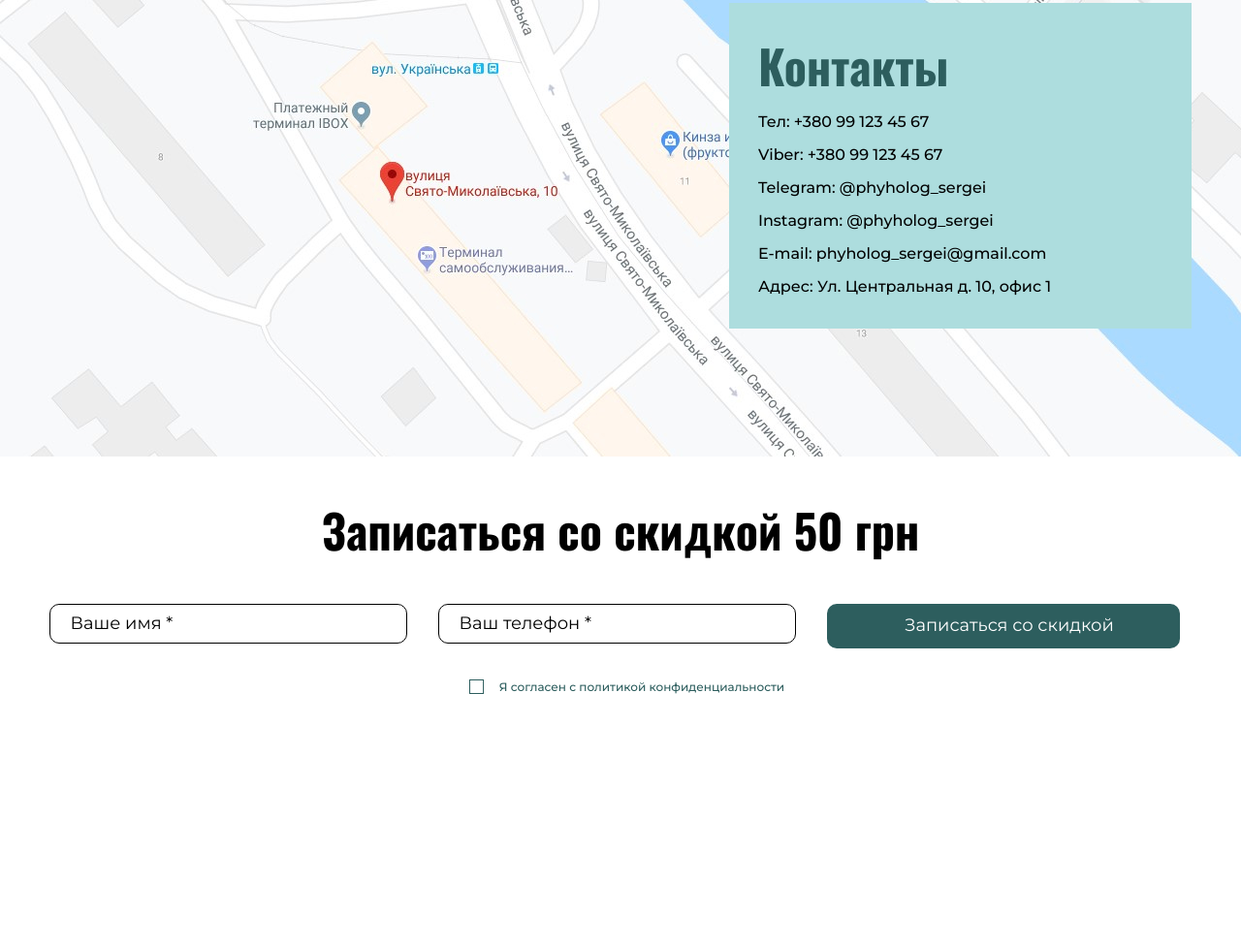
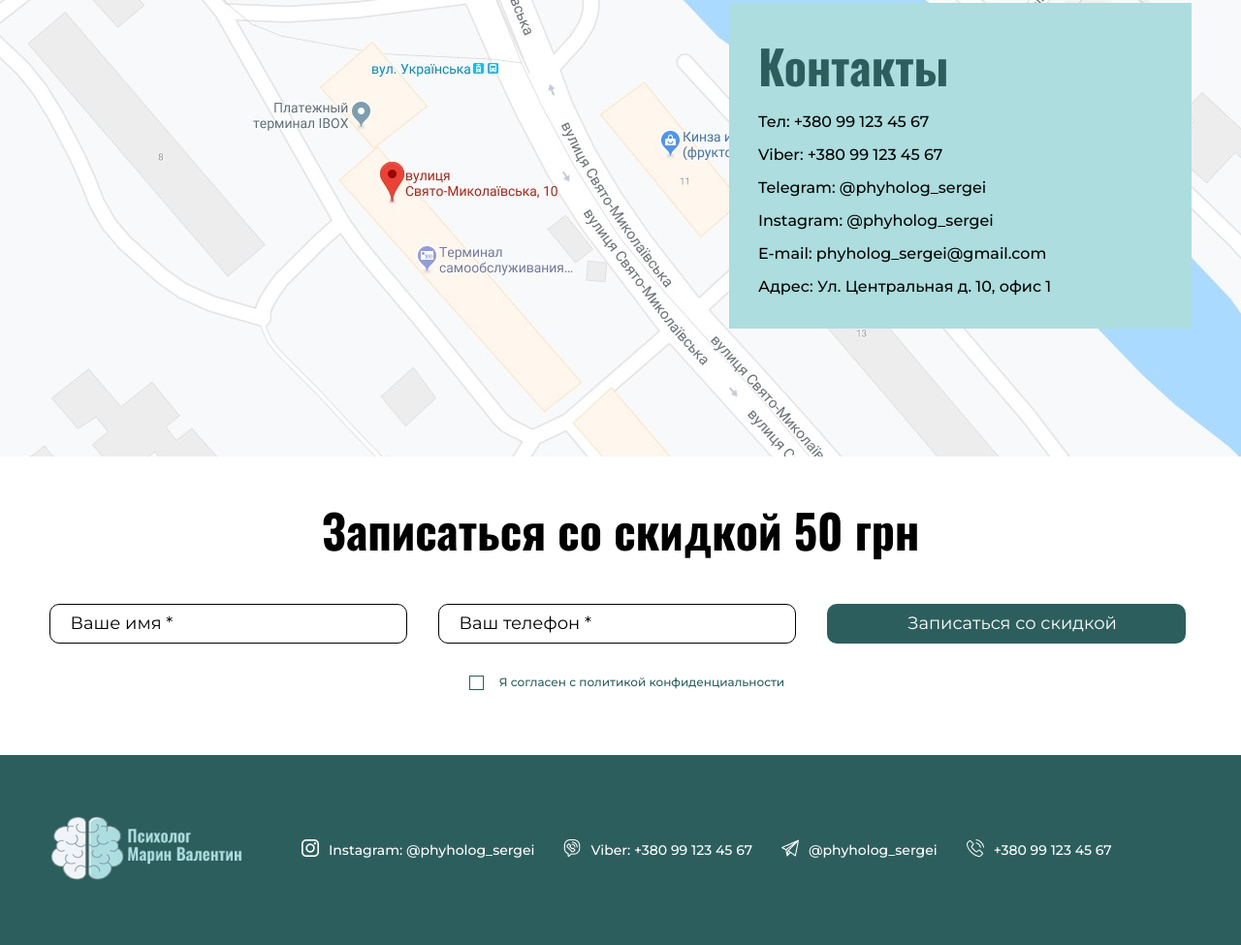
Before and after one commit to vladchukavov/marin-site, a plain HTML site: page index.html in a window 1280 px wide. Shown: the part 4123-5098 px from the top of the page at 97% size. Before the commit the page ends 4907 px from the top, so only its background shows below. Drawn offline with Linux system fonts and the light colour scheme.

Commit message:
finished desktop version

```diff
--- a/index.html
+++ b/index.html
@@ -241,7 +241,7 @@
     <section class="contacts center">
         <article class="contacts__container">
             <h2 class="contacts__title">Контакты</h2>
-            <a class="contacts__link" target="_blank" href="tel:380991234567">Тел: +380 99 123 45 67</a>
+            <a class="contacts__link" target="_blank" href="tel:+380991234567">Тел: +380 99 123 45 67</a>
             <a class="contacts__link" target="_blank" href="viber://chat?number=+380991234567">Viber: +380 99 123 45 67</a>
             <a class="contacts__link" target="_blank" href="https://telegram.me/@phyholog_sergei">Telegram: @phyholog_sergei</a>
             <a class="contacts__link" target="_blank" href="https://www.instagram.com/phyholog_sergei/">Instagram: @phyholog_sergei</a>
@@ -271,6 +271,33 @@
             </label>
         </form>
     </section>
+    <nav class="center underfooter">
+        <a href="#" class="logo">
+            <img src="img/logo.png" alt="logo">
+        </a>
+        <ul class="underfooter__list">
+            <li class="underfooter__list">
+                <a class="underfooter__img" href="#"><img src="img/instagram-logo.png" alt="instagram"></a>
+                <a class="underfooter__link" target="_blank" href="https://www.instagram.com/phyholog_sergei/">
+                    Instagram: @phyholog_sergei</a>
+            </li>
+            <li class="underfooter__list">
+                <a class="underfooter__img" href="#"><img src="img/viber.png" alt="viber"></a>
+                <a class="underfooter__link" target="_blank" href="viber://chat?number=+380991234567">
+                    Viber: +380 99 123 45 67</a>
+            </li>
+            <li class="underfooter__list">
+                <a class="underfooter__img" href="#"><img src="img/telegram.png" alt="telegram"> </a>
+                <a class="underfooter__link" target="_blank" href="https://telegram.me/@phyholog_sergei">
+                    @phyholog_sergei</a>
+            </li>
+            <li class="underfooter__list">
+                <a class="underfooter__img" href="#"><img src="img/phone-call.png" alt="phone"></a>
+                <a class="underfooter__link" target="_blank" href="tel:+380991234567">
+                     +380 99 123 45 67</a>
+            </li>
+        </ul>
+    </nav>
 </footer>
 </body>
 </html>
--- a/sass/_btn.scss
+++ b/sass/_btn.scss
@@ -39,5 +39,6 @@
     }
 }
 .registration__btn {
-  padding: 8px 65px 8px 77px;
+  padding: 5px 65px 5px 77px;
+  min-width: 370px;
 }
--- a/sass/_global.scss
+++ b/sass/_global.scss
@@ -3,6 +3,9 @@
 }
 body {
   font-family: 'Montserrat', sans-serif;
+}
+.img {
+  width: 100%;
 }
 h1,h2,h3,h4,h5,h6 {
   font-family: 'Oswald', sans-serif;
--- /dev/null
+++ b/sass/_underfooter.scss
@@ -0,0 +1,23 @@
+.underfooter {
+  background-color: #2D5E5E;
+  display: flex;
+  padding-top: 60px;
+  padding-bottom: 60px;
+  &__list {
+    list-style: none;
+    display: flex;
+    gap: 10px;
+  }
+  &__link {
+    text-decoration: none;
+    color: #fff;
+    font-size: 14px;
+    font-weight: 500;
+    align-self: center;
+
+  }
+  &__img {
+    align-self: center;
+    padding-left: 20px;
+  }
+}
--- a/sass/style.scss
+++ b/sass/style.scss
@@ -15,3 +15,4 @@
 @import "questions";
 @import "contacts";
 @import "registration";
+@import "underfooter";
```
Also changed, not shown: css/style.css, img/instagram-logo.png (added), img/phone-call.png (added), img/telegram.png (added), img/viber.png (added), sass/style.css, 2 other files.
